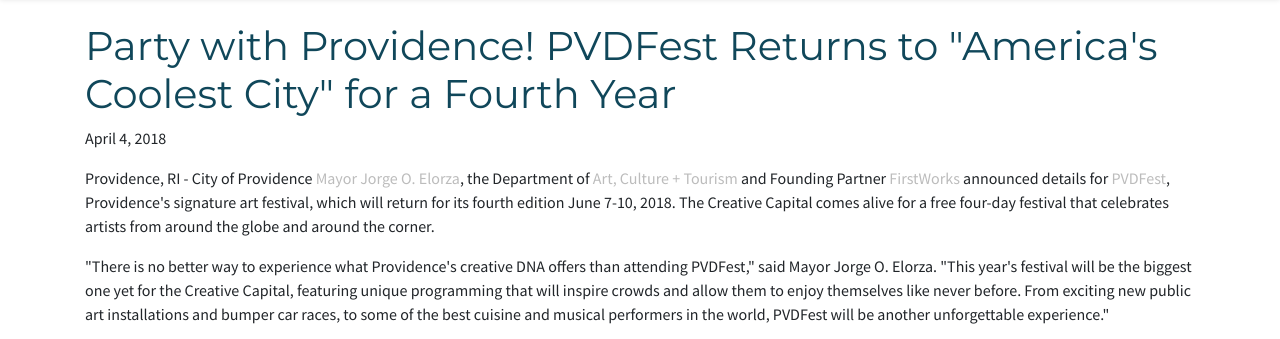
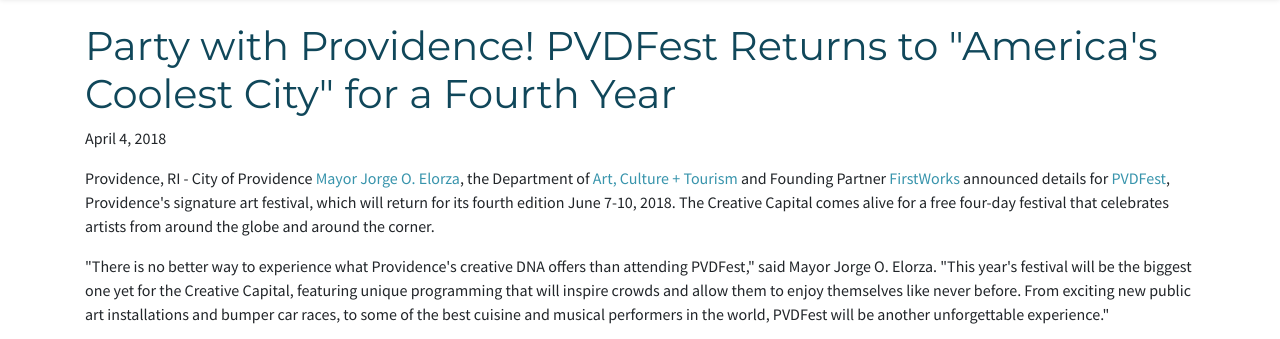
Before and after one commit to connormcglynn/PVDSite, a plain HTML site: page pressrelease.html in a window 1280 px wide. Shown: the part 380-719 px from the top of the page. Drawn offline with nearby package versions, Linux system fonts and the light colour scheme; a small style sheet from the web is missing.

Commit message:
minor changes

```diff
--- a/pressrelease.html
+++ b/pressrelease.html
@@ -20,11 +20,12 @@
             color:white;
         }
 
-        a {
-            color:#BCBCBC;
+         a {
+            color:#3894ac;
+            transition: color .15s ease;
         }
         a:hover {
-            color:white;
+            color:#10475a;
             text-decoration:none;
         }
 
```
Also changed, not shown: index.html (+2 -0 lines).
